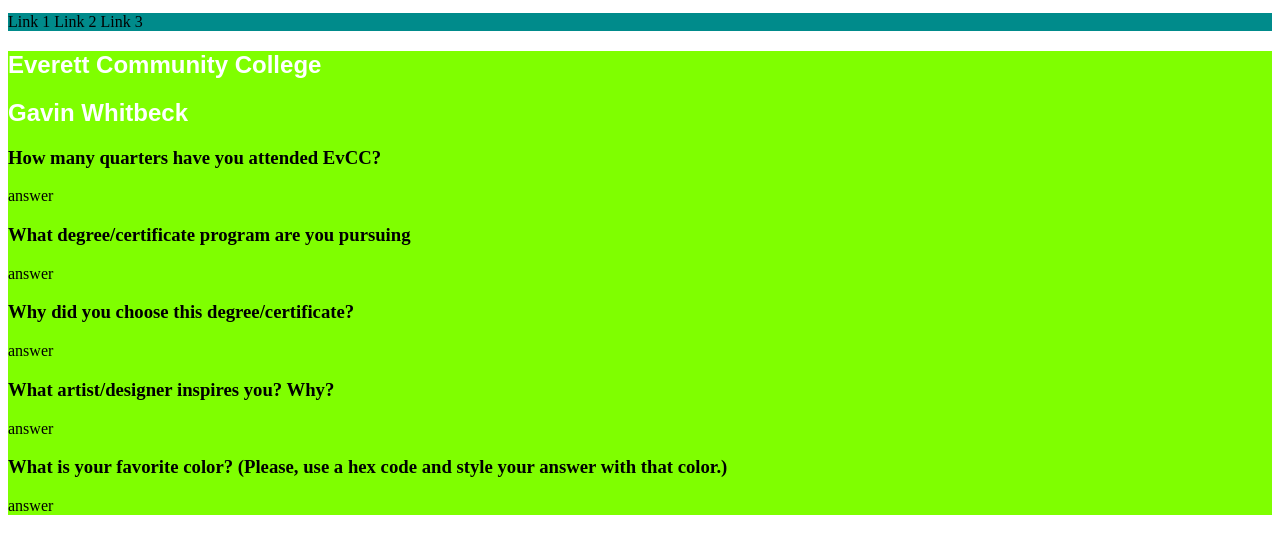
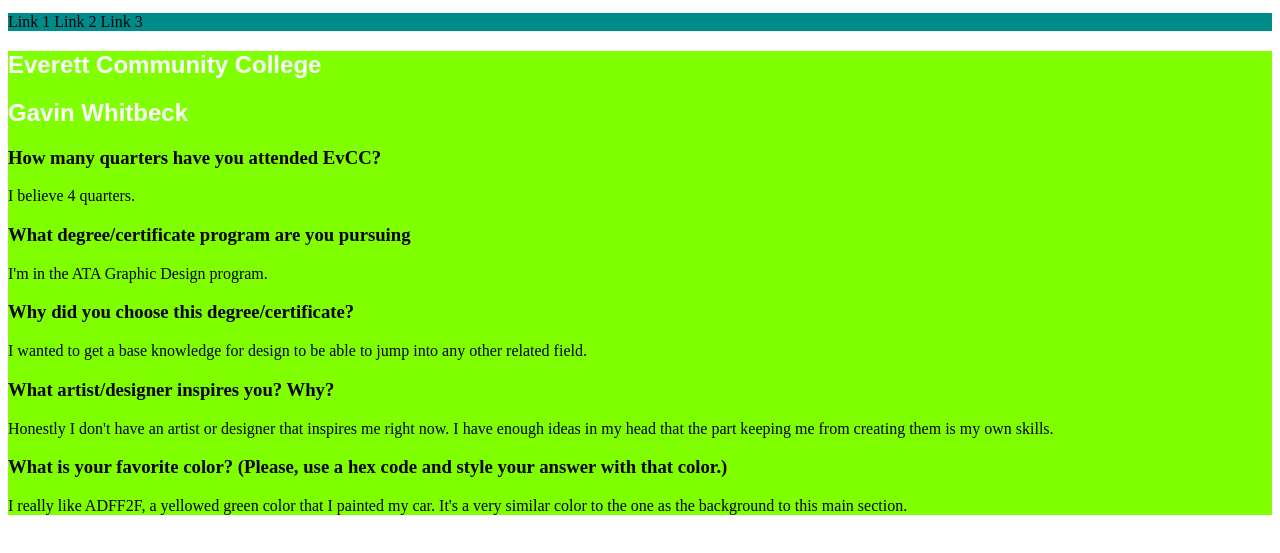
Before and after one commit to raidenGavin/Graph-130, a plain HTML site: page index.html in a window 1280 px wide. Shown: the part 137-690 px from the top of the page. Drawn offline with Linux system fonts and the light colour scheme.

Commit message:
Update index.html

```diff
--- a/index.html
+++ b/index.html
@@ -24,15 +24,15 @@
 
 
        <h3>How many quarters have you attended EvCC?</h3>
-        <p>answer</p>
+        <p>I believe 4 quarters.</p>
        <h3>What degree/certificate program are you pursuing</h3>
-        <p>answer</p>
+        <p>I'm in the ATA Graphic Design program. </p>
        <h3>Why did you choose this degree/certificate?</h3>
-        <p>answer</p>
+        <p>I wanted to get a base knowledge for design to be able to jump into any other related field.</p>
        <h3>What artist/designer inspires you? Why?</h3>
-        <p>answer</p>
+        <p>Honestly I don't have an artist or designer that inspires me right now. I have enough ideas in my head that the part keeping me from creating them is my own skills.</p>
        <h3>What is your favorite color? (Please, use a hex code and style your answer with that color.)</h3>
-       <p>answer</p>
+       <p>I really like ADFF2F, a yellowed green color that I painted my car. It's a very similar color to the one as the background to this main section. </p>
     </main>
 </body>
 </html>
```
